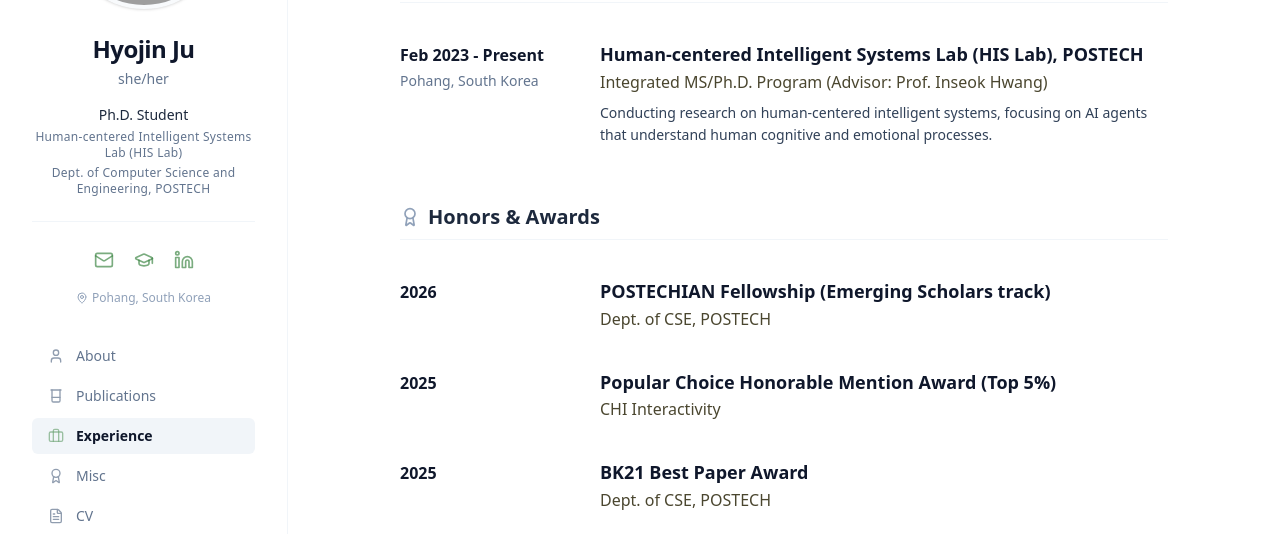
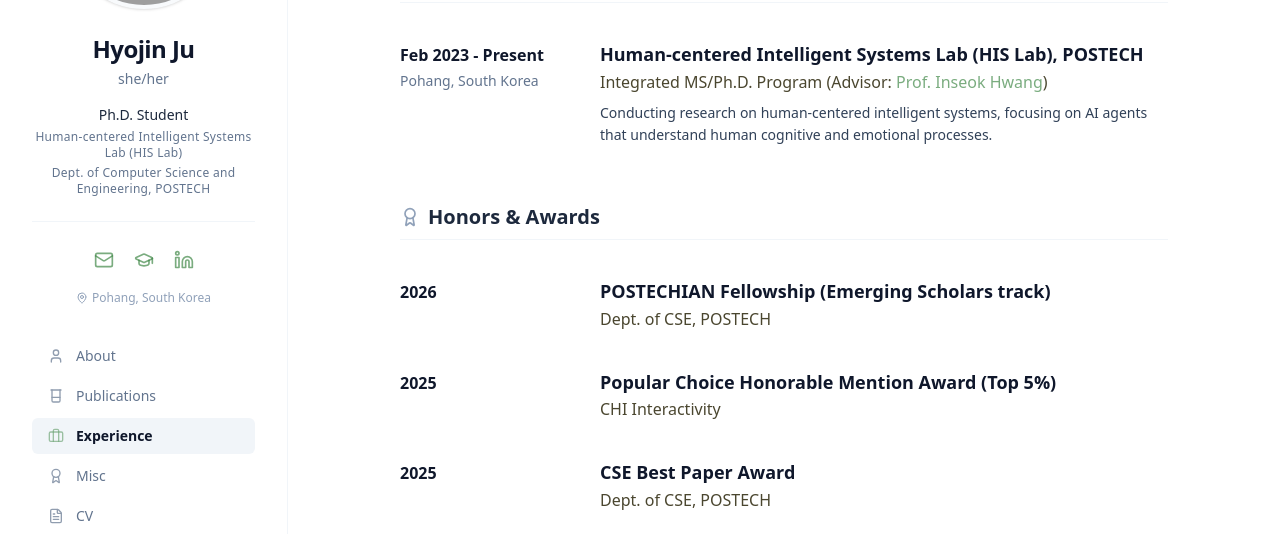
Before and after one commit to ooakind/personal_website_new, a React (Vite) app: page / in a window 1280 px wide. Both pictures are taken after a click on the button "Experience". Shown: the part 183-717 px from the top of the page. Built offline with nearby package versions, Linux system fonts and the light colour scheme; grey boxes are pictures that could not be loaded.

Commit message:
Minor updates

```diff
--- a/src/App.jsx
+++ b/src/App.jsx
@@ -81,7 +81,7 @@ const Website = () => {
 
   const news = [
     { date: "Jan 2026", text: "Won POSTECHIAN Fellowship (Emerging Scholars Track), recognizing early-stage PhD students with strong potential!" },
-    { date: "Dec 2025", text: "'EmoSync' won BK21 Best Paper Award!" },
+    { date: "Dec 2025", text: "'EmoSync' won BK21 CSE Best Paper Award!" },
     { date: "June 2025", text: "Featured in a [live radio interview on KBS Pohang](https://program.kbs.co.kr/1radio/local/morningpoh/pc/board.html?smenu=154e2b&bbs_loc=R2006-0309-03-121830,read,,2760,1918681) regarding our EmoSync research." },
     { date: "Apr 2025", text: "'EmoSync' won Popular Choice Honorable Mention Award (Top 5%) at CHI '25 Interactivity!" },
     { date: "Jan 2025", text: "My first, first-authored paper ['Toward Affective Empathy via Personalized Analogy Generation: A Case Study on Microaggression'](https://dl.acm.org/doi/10.1145/3706598.3714122) (a.k.a. 'EmoSync') accepted to CHI 2025!" }
@@ -89,7 +89,7 @@ const Website = () => {
 
   const experience = [
     {
-      role: "Integrated MS/Ph.D. Program (Advisor: Prof. Inseok Hwang)",
+      role: "Integrated MS/Ph.D. Program (Advisor: [Prof. Inseok Hwang](https://www.inseokhwang.com/))",
       org: "Human-centered Intelligent Systems Lab (HIS Lab), POSTECH",
       location: "Pohang, South Korea",
       dates: "Feb 2023 - Present",
@@ -167,12 +167,12 @@ const Website = () => {
   const awards = [
     { title: "POSTECHIAN Fellowship (Emerging Scholars track)", org: "Dept. of CSE, POSTECH", year: "2026" },
     { title: "Popular Choice Honorable Mention Award (Top 5%)", org: "CHI Interactivity", year: "2025" },
-    { title: "BK21 Best Paper Award", org: "Dept. of CSE, POSTECH", year: "2025" },
+    { title: "CSE Best Paper Award", org: "Dept. of CSE, POSTECH", year: "2025" },
     { title: "Undergraduate Group Research Program (3rd)", org: "POSTECH", year: "2021" },
   ];
 
   const service = [
-    "External Reviewer, CHI 2026 Papers",
+    "External Reviewer, CHI 2026 Papers, Posters",
     "External Reviewer, CHI 2025 Case Studies",
     "External Reviewer, IMWUT 2024 (November)"
   ];
@@ -288,12 +288,12 @@ const Website = () => {
                 {title}
               </h3>
               <div className="font-medium mt-1 text-primary-700">
-                {subtitle}
+                {parseLinks(subtitle)}
               </div>
             </div>
             {desc && (
               <p className="leading-relaxed text-sm mt-2 text-slate-700">
-                {desc}
+                {parseLinks(desc)}
               </p>
             )}
           </div>
@@ -334,7 +334,7 @@ const Website = () => {
   );
 
   // Helper to parse [text](url) links
-  const parseLinks = (text) => {
+  const parseLinks = (text, noUrl = false) => {
     const regex = /\[([^\]]+)\]\(([^)]+)\)/g;
     const parts = [];
     let lastIndex = 0;
@@ -344,6 +344,17 @@ const Website = () => {
       if (match.index > lastIndex) {
         parts.push(text.substring(lastIndex, match.index));
       }
+      if (noUrl == true) {
+          parts.push(
+          <span
+            key={lastIndex}
+            target="_blank"
+            rel="noreferrer"
+          >
+            {match[1]}
+          </span>
+        );
+      } else {
           parts.push(
           <a
             key={lastIndex}
@@ -355,6 +366,8 @@ const Website = () => {
             {match[1]}
           </a>
         );
+      }
+
       lastIndex = regex.lastIndex;
     }
 
@@ -771,7 +784,7 @@ const Website = () => {
                   {experience.map((job, i) => (
                     <div key={i} className="grid sm:grid-cols-[1fr_120px] gap-1">
                       <div>
-                        <div className="font-bold text-slate-900">{job.role}</div>
+                        <div className="font-bold text-slate-900">{parseLinks(job.role, true)}</div>
                         <div className="text-slate-700 text-sm italic mb-1">{job.org}, {job.location}</div>
                       </div>
                       <div className="text-slate-500 text-sm font-mono text-right">{job.dates}</div>
```
Lines whose indentation alone changed are shown as unchanged.
